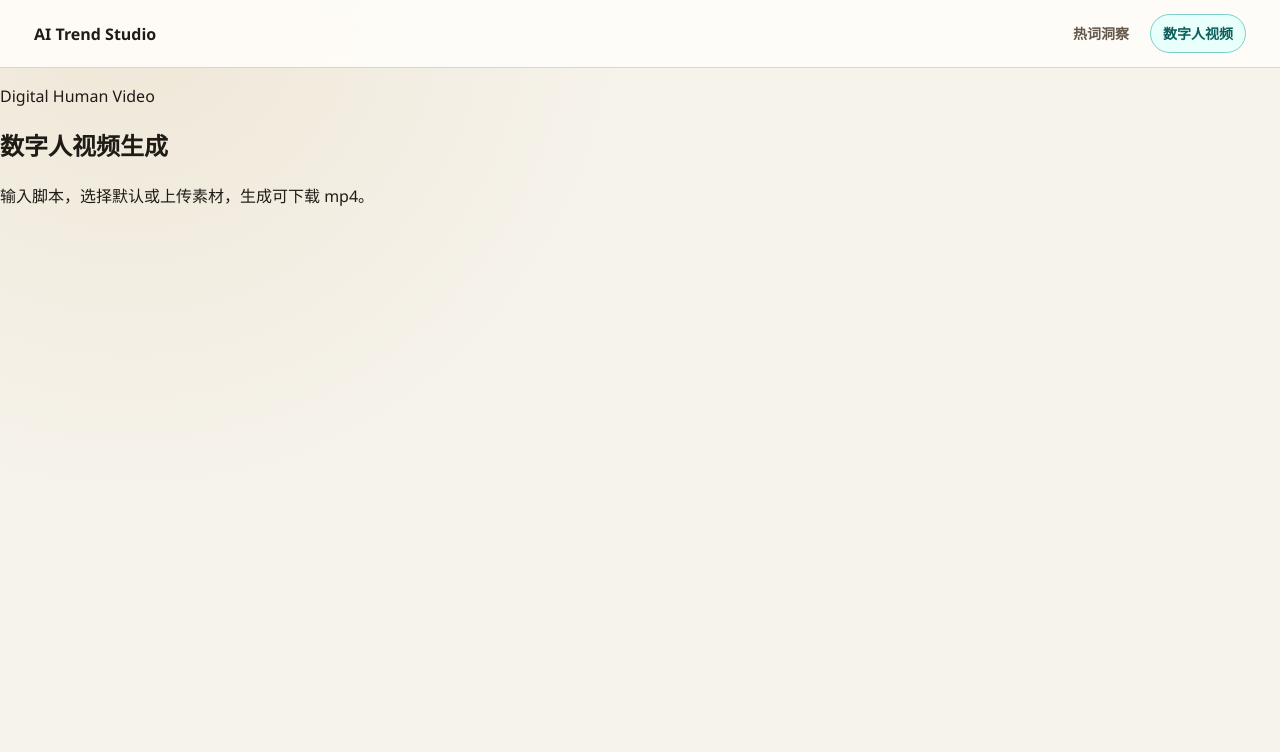
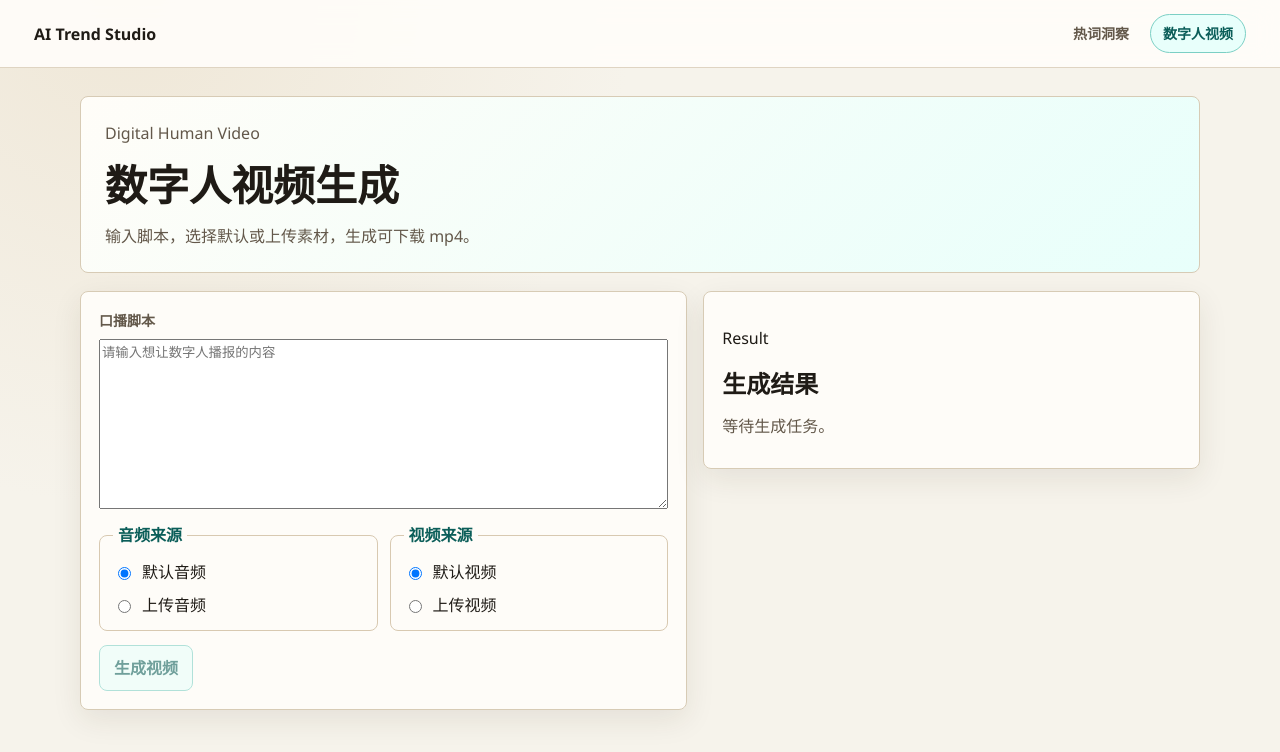
Before and after one commit to zhysdwu/aiFire, a Vue app in the folder frontend/: page /digital-human-video in a window 1280 px wide. Shown: the top 752 px of the page. Built offline with nearby package versions, Linux system fonts and the light colour scheme.

Commit message:
feat: build digital human video page

```diff
--- a/frontend/src/pages/DigitalHumanVideo.vue
+++ b/frontend/src/pages/DigitalHumanVideo.vue
@@ -1,3 +1,50 @@
+<script setup>
+import { computed, ref } from "vue";
+import { generateDigitalHumanVideo } from "../api/client";
+
+const scriptText = ref("");
+const audioMode = ref("default");
+const videoMode = ref("default");
+const audioFile = ref(null);
+const videoFile = ref(null);
+const loading = ref(false);
+const error = ref("");
+const result = ref(null);
+
+const canSubmit = computed(() => scriptText.value.trim().length >= 2 && !loading.value);
+
+function onAudioFile(event) {
+  audioFile.value = event.target.files?.[0] || null;
+}
+
+function onVideoFile(event) {
+  videoFile.value = event.target.files?.[0] || null;
+}
+
+async function submitVideo() {
+  if (scriptText.value.trim().length < 2) {
+    error.value = "请输入至少 2 个字的口播脚本";
+    return;
+  }
+  loading.value = true;
+  error.value = "";
+  result.value = null;
+  try {
+    result.value = await generateDigitalHumanVideo({
+      script: scriptText.value.trim(),
+      audioMode: audioMode.value,
+      videoMode: videoMode.value,
+      audioFile: audioMode.value === "upload" ? audioFile.value : null,
+      videoFile: videoMode.value === "upload" ? videoFile.value : null,
+    });
+  } catch (err) {
+    error.value = err.message || "数字人视频生成失败";
+  } finally {
+    loading.value = false;
+  }
+}
+</script>
+
 <template>
   <main class="digital-video-page">
     <section class="digital-video-hero">
@@ -5,5 +52,182 @@
       <h1>数字人视频生成</h1>
       <p>输入脚本，选择默认或上传素材，生成可下载 mp4。</p>
     </section>
+
+    <section class="digital-video-layout">
+      <form class="generator-panel" @submit.prevent="submitVideo">
+        <label class="script-field">
+          口播脚本
+          <textarea v-model="scriptText" rows="7" placeholder="请输入想让数字人播报的内容"></textarea>
+        </label>
+
+        <div class="source-grid">
+          <fieldset>
+            <legend>音频来源</legend>
+            <label><input v-model="audioMode" type="radio" value="default" /> 默认音频</label>
+            <label><input v-model="audioMode" type="radio" value="upload" /> 上传音频</label>
+            <input v-if="audioMode === 'upload'" type="file" accept=".mp3,.wav,.m4a,.aac,audio/*" @change="onAudioFile" />
+          </fieldset>
+
+          <fieldset>
+            <legend>视频来源</legend>
+            <label><input v-model="videoMode" type="radio" value="default" /> 默认视频</label>
+            <label><input v-model="videoMode" type="radio" value="upload" /> 上传视频</label>
+            <input v-if="videoMode === 'upload'" type="file" accept=".mp4,.mov,.webm,video/*" @change="onVideoFile" />
+          </fieldset>
+        </div>
+
+        <p v-if="error" class="video-error">{{ error }}</p>
+        <button class="generate-button" type="submit" :disabled="!canSubmit">
+          {{ loading ? "生成中..." : "生成视频" }}
+        </button>
+      </form>
+
+      <aside class="result-panel">
+        <div class="result-head">
+          <p class="section-kicker">Result</p>
+          <h2>生成结果</h2>
+        </div>
+        <p v-if="loading" class="result-status">正在合成视频，请稍候。</p>
+        <p v-else-if="!result" class="result-status">等待生成任务。</p>
+        <template v-else>
+          <p class="result-status">{{ result.message }}</p>
+          <video v-if="result.video_url" :src="result.video_url" controls></video>
+          <a v-if="result.download_url" class="download-button" :href="result.download_url">下载 mp4</a>
+        </template>
+      </aside>
+    </section>
   </main>
 </template>
+
+<style scoped>
+.digital-video-page {
+  width: min(1120px, 94vw);
+  margin: 28px auto 48px;
+  display: grid;
+  gap: 18px;
+}
+
+.digital-video-hero {
+  border: 1px solid var(--line);
+  border-radius: 8px;
+  background: linear-gradient(135deg, #fffdf8 0%, #e8fffb 100%);
+  padding: 24px;
+}
+
+.digital-video-hero h1 {
+  margin: 8px 0;
+  font-size: clamp(28px, 4vw, 42px);
+}
+
+.digital-video-hero p {
+  color: var(--ink-soft);
+  margin: 0;
+}
+
+.digital-video-layout {
+  display: grid;
+  grid-template-columns: minmax(0, 1.1fr) minmax(320px, 0.9fr);
+  gap: 16px;
+  align-items: start;
+}
+
+.generator-panel,
+.result-panel {
+  border: 1px solid var(--line);
+  border-radius: 8px;
+  background: rgba(255, 253, 250, 0.92);
+  box-shadow: var(--shadow-soft);
+  padding: 18px;
+}
+
+.script-field {
+  display: grid;
+  gap: 8px;
+  color: var(--ink-soft);
+  font-size: 14px;
+  font-weight: 800;
+}
+
+.script-field textarea {
+  min-height: 170px;
+}
+
+.source-grid {
+  display: grid;
+  grid-template-columns: repeat(2, minmax(0, 1fr));
+  gap: 12px;
+  margin-top: 14px;
+}
+
+fieldset {
+  border: 1px solid #d8c9b1;
+  border-radius: 8px;
+  display: grid;
+  gap: 9px;
+  margin: 0;
+  padding: 13px;
+}
+
+legend {
+  color: var(--brand-strong);
+  font-weight: 900;
+  padding: 0 5px;
+}
+
+fieldset label {
+  align-items: center;
+  display: flex;
+  gap: 8px;
+  color: var(--ink-strong);
+}
+
+input[type="radio"] {
+  width: auto;
+}
+
+.generate-button,
+.download-button {
+  border: 1px solid #7bcfc4;
+  border-radius: 8px;
+  background: #e8fffb;
+  color: var(--brand-strong);
+  cursor: pointer;
+  display: inline-flex;
+  font-weight: 900;
+  margin-top: 14px;
+  padding: 10px 14px;
+}
+
+.generate-button:disabled {
+  cursor: wait;
+  opacity: 0.58;
+}
+
+.video-error {
+  color: var(--danger);
+  margin: 12px 0 0;
+}
+
+.result-head h2 {
+  margin: 4px 0 12px;
+}
+
+.result-status {
+  color: var(--ink-soft);
+  margin: 0 0 12px;
+}
+
+.result-panel video {
+  width: 100%;
+  border-radius: 8px;
+  border: 1px solid #d8c9b1;
+  background: #111;
+}
+
+@media (max-width: 860px) {
+  .digital-video-layout,
+  .source-grid {
+    grid-template-columns: 1fr;
+  }
+}
+</style>
```
